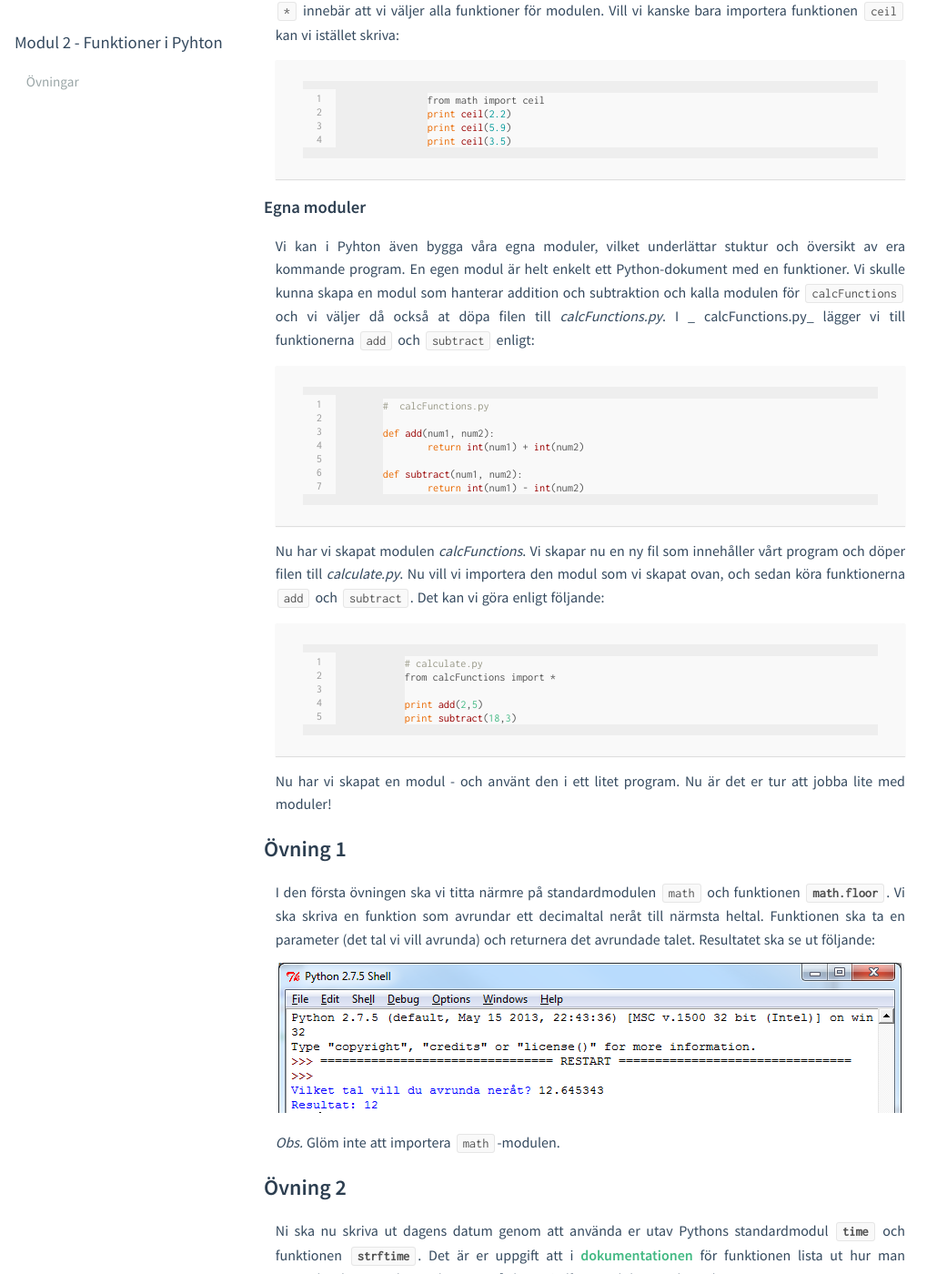
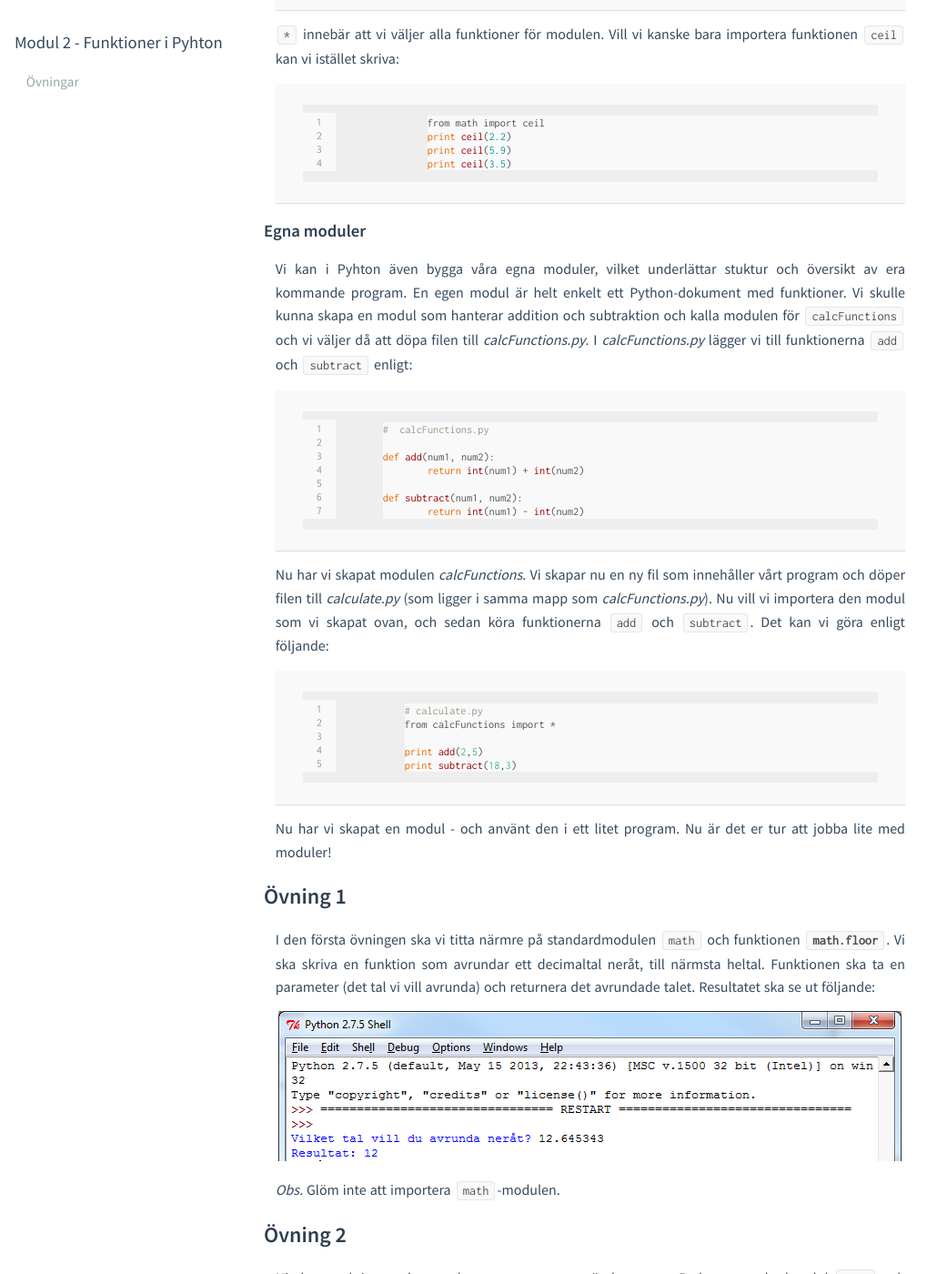
Before and after one commit to mau-dvmt/ia-python, a Jekyll site: the page built from modules/m2/exercises/L05.md, in a window 1280 px wide and 1400 px high, scrolled down 1485 px. Shown: the whole window at 91% size, without its empty margins (0-1041 px from the left). Built offline with Jekyll 4.4.1, drawn with Linux system fonts in a browser that asks for light colours; some of the changed text lies outside the part shown.

Commit message:
Fixed typo

```diff
--- a/modules/m2/exercises/L05.md
+++ b/modules/m2/exercises/L05.md
@@ -61,7 +61,7 @@
 
 ### Egna moduler
 
-Vi kan i Pyhton även bygga våra egna moduler, vilket underlättar stuktur och översikt av era kommande program. En egen modul är helt enkelt ett Python-dokument med en funktioner. Vi skulle kunna skapa en modul som hanterar addition och subtraktion och kalla modulen för `calcFunctions` och vi väljer då också at döpa filen till _calcFunctions.py_. I _ calcFunctions.py_ lägger vi till funktionerna `add` och `subtract` enligt:
+Vi kan i Pyhton även bygga våra egna moduler, vilket underlättar stuktur och översikt av era kommande program. En egen modul är helt enkelt ett Python-dokument med funktioner. Vi skulle kunna skapa en modul som hanterar addition och subtraktion och kalla modulen för `calcFunctions` och vi väljer då att döpa filen till _calcFunctions.py_. I _calcFunctions.py_ lägger vi till funktionerna `add` och `subtract` enligt:
 
 {% highlight python linenos %}
 #  calcFunctions.py
@@ -73,7 +73,7 @@
 	return int(num1) - int(num2)
 {% endhighlight %}
 
-Nu har vi skapat modulen _calcFunctions_. Vi skapar nu en ny fil som innehåller vårt program och döper filen till _calculate.py_. Nu vill vi importera den modul som vi skapat ovan, och sedan köra funktionerna `add` och `subtract`. Det kan vi göra enligt följande:
+Nu har vi skapat modulen _calcFunctions_. Vi skapar nu en ny fil som innehåller vårt program och döper filen till _calculate.py_ (som ligger i samma mapp som _calcFunctions.py_). Nu vill vi importera den modul som vi skapat ovan, och sedan köra funktionerna `add` och `subtract`. Det kan vi göra enligt följande:
 
 {% highlight python linenos %}
 # calculate.py
@@ -87,7 +87,7 @@
 
 ## Övning 1
 
-I den första övningen ska vi titta närmre på standardmodulen `math` och funktionen [`math.floor`](https://docs.python.org/2/library/math.html#math.floor). Vi ska skriva en funktion som avrundar ett decimaltal neråt till närmsta heltal. Funktionen ska ta en parameter (det tal vi vill avrunda) och returnera det avrundade talet. Resultatet ska se ut följande:
+I den första övningen ska vi titta närmre på standardmodulen `math` och funktionen [`math.floor`](https://docs.python.org/2/library/math.html#math.floor). Vi ska skriva en funktion som avrundar ett decimaltal neråt, till närmsta heltal. Funktionen ska ta en parameter (det tal vi vill avrunda) och returnera det avrundade talet. Resultatet ska se ut följande:
 
 ![](images/idle13.png)
 
```
Also changed, not shown: other parts of modules/m2/exercises/L05.md (+2 -2 lines).
